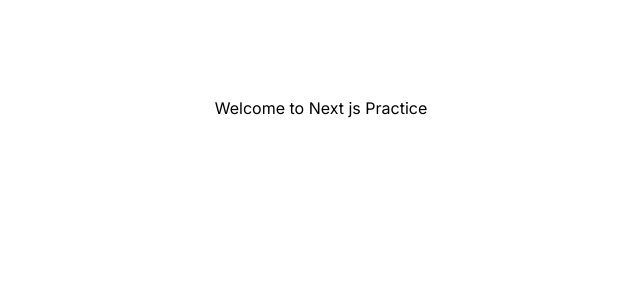
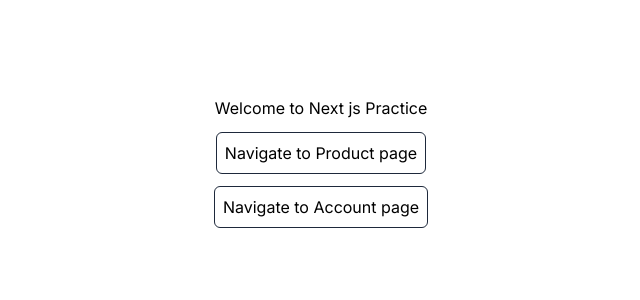
Before and after one commit to amarphule/nextjs-practice, a Next.js app: page / in a window 1280 px wide. Shown: the top 300 px of the page, without its empty margins (319-959 px from the left). Built offline with nearby package versions, Linux system fonts and the light colour scheme.

Commit message:
link route

```diff
--- a/src/app/page.tsx
+++ b/src/app/page.tsx
@@ -1,8 +1,11 @@
+import Link from 'next/link'
 
 export default function Home() {
   return (
-    <main className="flex min-h-screen flex-col items-center justify-between p-24">
+    <main className="flex min-h-screen flex-col items-center p-24 gap-3">
     <h1>Welcome to Next js Practice</h1>
+    <Link className='border border-slate-800 p-2 rounded-md' href={'products'}>Navigate to Product page</Link>
+    <Link className='border border-slate-800 p-2 rounded-md' href={'account'}>Navigate to Account page</Link>
     </main>
   );
 }
```
